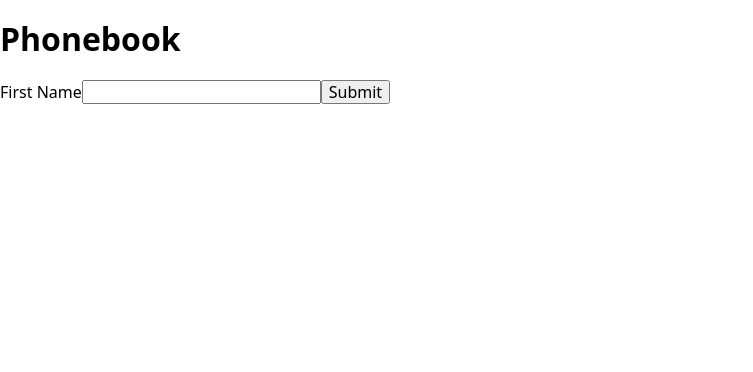
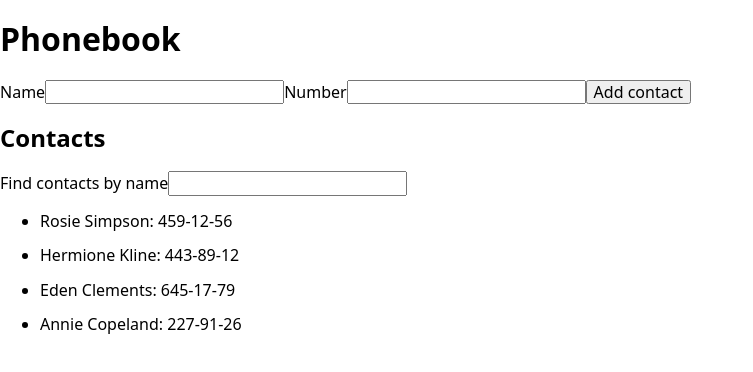
Before and after one commit to VorontsovaYulia/goit-react-hw-02-phonebook, a React (Create React App) app: page / in a window 1280 px wide. Shown: the top 372 px of the page, without its empty margins (0-753 px from the left). Built offline with nearby package versions, Linux system fonts and the light colour scheme.

Commit message:
add 2_3_4 step of task

```diff
--- a/src/components/App.jsx
+++ b/src/components/App.jsx
@@ -1,11 +1,19 @@
 import { Component } from "react";
 import { GlobalStyle } from "./GlobalStyle";
 import { ContactForm } from "./ContactForm/ContactForm";
+import { ContactList } from "./ContactList/ContactList";
+import { Filter } from "./Filter/Filter";
 
 
 export class App extends Component {
   state = {
-    contacts: [],
+    contacts: [
+      { id: 'id-1', name: 'Rosie Simpson', number: '459-12-56' },
+      { id: 'id-2', name: 'Hermione Kline', number: '443-89-12' },
+      { id: 'id-3', name: 'Eden Clements', number: '645-17-79' },
+      { id: 'id-4', name: 'Annie Copeland', number: '227-91-26' },
+    ],
+    filter: ''
   }
 
   addContact = contact => {
@@ -16,14 +24,24 @@
     })
   };
 
+  getFilter = (value) => {
+    this.setState({
+      filter: value,
+    })
+  }
+
   render() {
+    const filterContacts = this.state.contacts.filter(({ name }) => name.toLowerCase().includes(this.state.filter));
+
     return (
-      <div>
-        <h1>Phonebook</h1>
-        <ContactForm addContact={this.addContact}/>
-
-        <GlobalStyle />
-      </div>
-    );
+        <div>
+          <h1>Phonebook</h1>
+          <ContactForm addContact={this.addContact} />
+          <h2>Contacts</h2>
+          <Filter filter={this.getFilter} />
+          <ContactList listFilter={filterContacts} />
+          <GlobalStyle />
+        </div>
+      );
+    }
   }
-};
--- /dev/null
+++ b/src/components/ContactCard/ContactCard.js
@@ -0,0 +1,5 @@
+export const ContactCard = ({ item: { name, number } }) => {
+    return (
+        <p>{name}: {number}</p>
+    )
+}
--- a/src/components/ContactForm/ContactForm.js
+++ b/src/components/ContactForm/ContactForm.js
@@ -9,16 +9,20 @@
     <Formik
       initialValues={{
         name: '',
+        number: ''
       }}
-      onSubmit={values => {
+
+      onSubmit={(values, actions) => {
         addContact({
+          id: nameId,
           name: values.name,
-          id: nameId,
+          number: values.number
         })
+        actions.resetForm();
       }}
     >
       <Form>
-        <label>First Name
+        <label>Name
           <Field
           name="name"
           pattern="^[a-zA-Zа-яА-Я]+(([' \\-][a-zA-Zа-яА-Я ])?[a-zA-Zа-яА-Я]*)*$"
@@ -26,7 +30,16 @@
           required
           />
         </label>
-        <button type="submit">Submit</button>
+        <label>Number
+          <Field
+          type="tel"
+          name="number"
+          pattern="\\+?\\d{1,4}?[ .\\-\\s]?\\(?\\d{1,3}?\\)?[ .\\-\\s]?\\d{1,4}[ .\\-\\s]?\\d{1,4}[ .\\-\\s]?\\d{1,9}"
+          title="Phone number must be digits and can contain spaces, dashes, parentheses and can start with +"
+          required
+          />
+        </label>
+        <button type="submit">Add contact</button>
       </Form>
     </Formik>
     )
--- /dev/null
+++ b/src/components/ContactList/ContactList.js
@@ -0,0 +1,13 @@
+import { ContactCard } from "components/ContactCard/ContactCard"
+
+export const ContactList = ({listFilter}) => {
+    return (
+        <ul>
+            {listFilter.map(el => (
+                <li key={el.id}>
+                    <ContactCard item={el} />
+                </li>
+            ))}
+        </ul>
+    )
+}
--- /dev/null
+++ b/src/components/Filter/Filter.js
@@ -0,0 +1,11 @@
+export const Filter = ({filter}) => {
+
+   const handleFilter = (evt) => {
+       filter(evt.currentTarget.value)
+    }
+        return (
+            <label>Find contacts by name
+                <input onChange={handleFilter} name="filter" />
+            </label>
+        )
+}
```
